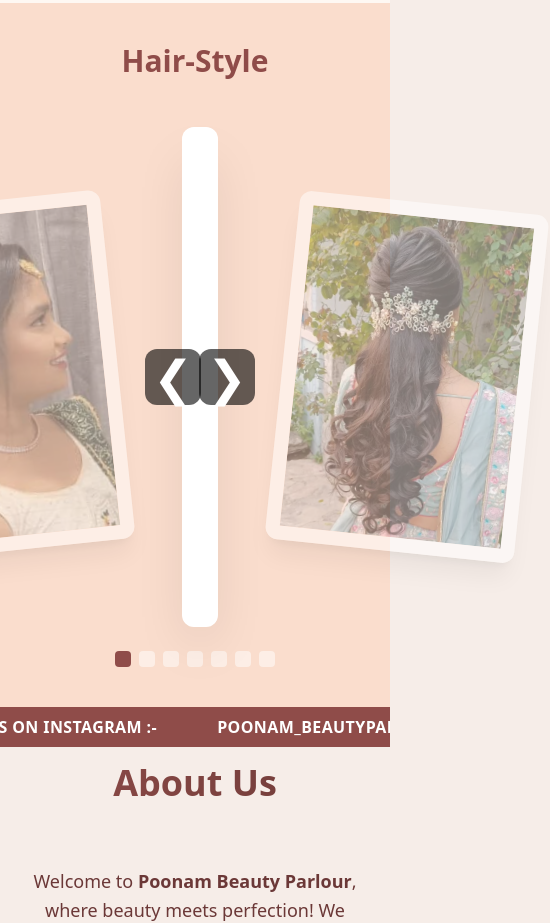
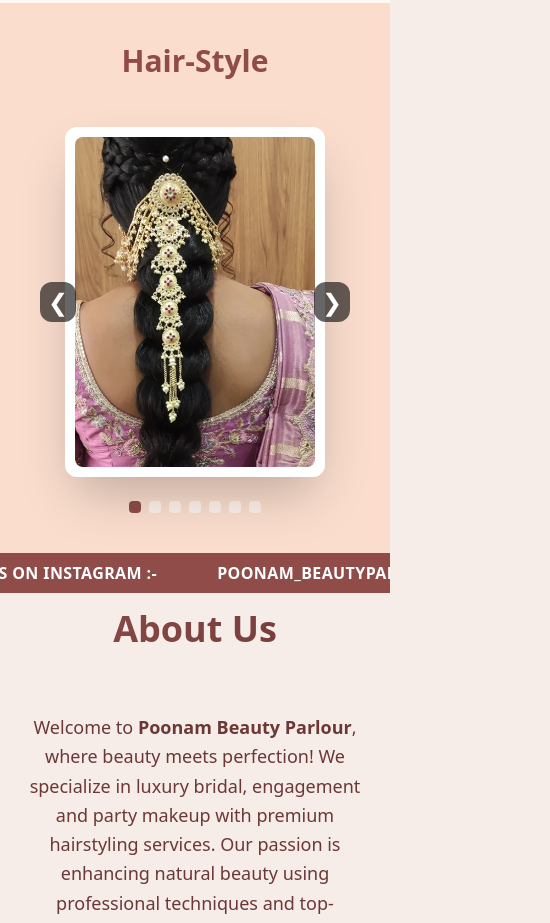
Before and after one commit to HETVI1405/poonam-beauty-parlour, a React (Vite) app: page / in a window 390 px wide. Shown: the part 6740-7663 px from the top of the page, 550 px wide, since content can reach past the window. Built offline with nearby package versions, Linux system fonts and the light colour scheme.

Commit message:
Refactor Hairstyle component and clean up code

```diff
--- a/src/components/Hairstyle.jsx
+++ b/src/components/Hairstyle.jsx
@@ -1,107 +1,4 @@
 
-// import { useState } from "react";
-
-// import img1 from "../assets/img/imgg1.png";
-// import img2 from "../assets/img/imgg2.png";
-// import img3 from "../assets/img/imgg3.png";
-// import img4 from "../assets/img/imgg4.png";
-// import img5 from "../assets/img/imgg5.png";
-// import img6 from "../assets/img/imgg6.png";
-// import img7 from "../assets/img/imgg7.png";
-
-// import img10 from "../assets/img/imgg10.png";
-// import img11 from "../assets/img/imgg11.png";
-// import img12 from "../assets/img/imgg12.png";
-// import img13 from "../assets/img/imgg13.png";
-
-// const images = [
-//   { url: img5 },
-//   { url: img3 },
-//   { url: img2 },
-//   { url: img11 },
-//   { url: img1 },
-//   { url: img6 },
-//   { url: img7 },
-
-
-//   { url: img10 },
-//   { url: img4 },
-//   { url: img12 },
-//   { url: img13 },
-// ];
-
-// export default function Slider() {
-//   const [index, setIndex] = useState(0);
-
-//   const prevIndex = index === 0 ? images.length - 1 : index - 1;
-//   const nextIndex = index === images.length - 1 ? 0 : index + 1;
-
-//   const next = () => setIndex(nextIndex);
-//   const prev = () => setIndex(prevIndex);
-
-//   return (
-//     <div className="flex flex-col justify-center items-center w-full py-10 bg-[#faddcd] select-none">
-//       <h2 className="text-3xl font-bold text-center my-6 bg-clip-text text-transparent bg-gradient-to-r from-[#8f4c49] to-[#6f3b38]">
-//         Hair-Style
-//       </h2>
-
-//       {/* Wrap All Images (Side + Main) */}
-//       <div className="relative flex items-center justify-center gap-3">
-
-//         {/* Left mini preview */}
-//         <img
-//           src={images[prevIndex].url}
-//           className="w-[120px] h-[160px] rounded-xl object-cover opacity-50 hover:opacity-80 transition cursor-pointer"
-//           onClick={prev}
-//         />
-
-//         {/* CENTER MAIN IMAGE */}
-//         <div className="relative w-[380px] sm:w-[430px] md:w-[520px] h-[520px] rounded-2xl overflow-hidden shadow-2xl border border-white/30">
-//           <img
-//             src={images[index].url}
-//             alt=""
-//             className="w-full h-full object-cover transition-all duration-700 ease-in-out animate-zoomFade"
-//           />
-
-//           {/* Arrows */}
-//           <button
-//             onClick={prev}
-//             className="absolute left-3 top-1/2 -translate-y-1/2 text-4xl bg-white/30 hover:bg-white/60 backdrop-blur-md px-3 py-1 rounded-xl shadow-md transition"
-//           >
-//             ❮
-//           </button>
-//           <button
-//             onClick={next}
-//             className="absolute right-3 top-1/2 -translate-y-1/2 text-4xl bg-white/30 hover:bg-white/60 backdrop-blur-md px-3 py-1 rounded-xl shadow-md transition"
-//           >
-//             ❯
-//           </button>
-//         </div>
-
-//         {/* Right mini preview */}
-//         <img
-//           src={images[nextIndex].url}
-//           className="w-[120px] h-[160px] rounded-xl object-cover opacity-50 hover:opacity-80 transition cursor-pointer"
-//           onClick={next}
-//         />
-//       </div>
-
-//       {/* THUMBNAILS */}
-//       <div className="flex gap-2 mt-5 flex-wrap justify-center px-3">
-//         {images.map((img, i) => (
-//           <div
-//             key={i}
-//             onClick={() => setIndex(i)}
-//             style={{ backgroundImage: `url(${img.url})` }}
-//             className={`w-14 h-14 bg-cover bg-center rounded-md cursor-pointer border-2 transition-all ${
-//               i === index ? "border-[#8f4c49] shadow-xl scale-110" : "opacity-50"
-//             }`}
-//           ></div>
-//         ))}
-//       </div>
-//     </div>
-//   );
-// }
 import { useState } from "react";
 
 import img1 from "../assets/img/imgg1.png";
@@ -124,58 +21,59 @@ export default function Carousel3D() {
   const nextIndex = index === images.length - 1 ? 0 : index + 1;
 
   return (
-    <div className=" w-full flex flex-col items-center justify-center py-10  bg-[#faddcd] select-none" id="Hair-style">
+    <div className="w-full flex flex-col items-center justify-center py-10 bg-[#faddcd] select-none" id="Hair-style">
       <h2 className="text-3xl font-bold text-[#8f4c49] mb-6">
         Hair-Style
       </h2>
 
-      <div className="relative flex items-center justify-center mt-6">
+      <div className="relative flex items-center justify-center mt-6 w-full">
 
-        {/* Left rotated image */}
+        {/* LEFT IMAGE - hidden on small screens */}
         <img
           src={images[prevIndex]}
-          className="w-[260px] h-[350px] object-cover rounded-xl border-[14px] border-white shadow-xl opacity-50 rotate-[-6deg] -translate-x-16 cursor-pointer"
+          className="hidden md:block w-[180px] h-[240px] lg:w-[260px] lg:h-[350px] object-cover rounded-xl border-[10px] lg:border-[14px] border-white shadow-xl opacity-50 rotate-[-6deg] -translate-x-6 lg:-translate-x-16 cursor-pointer transition-all"
           onClick={prev}
         />
 
-        {/* Center main image */}
-        <div className="relative w-[400px] h-[500px] border-[18px] border-white rounded-xl shadow-2xl z-30 bg-white">
+        {/* MAIN IMAGE */}
+        <div className="relative w-[260px] h-[350px] sm:w-[320px] sm:h-[420px] md:w-[380px] md:h-[480px] lg:w-[400px] lg:h-[500px] border-[10px] sm:border-[14px] md:border-[18px] border-white rounded-xl shadow-2xl z-30 bg-white">
           <img
             src={images[index]}
             className="w-full h-full object-cover rounded-lg"
           />
 
-          {/* Arrow buttons */}
+          {/* Buttons */}
           <button
             onClick={prev}
-            className="absolute left-[-55px] top-1/2 -translate-y-1/2 text-5xl bg-black/60 text-white px-2 py-1 rounded-xl hover:bg-black"
+            className="absolute left-[-35px] sm:left-[-45px] top-1/2 -translate-y-1/2 text-2xl sm:text-4xl lg:text-5xl bg-black/60 text-white px-2 py-1 rounded-xl hover:bg-black transition"
           >
             ❮
           </button>
+
           <button
             onClick={next}
-            className="absolute right-[-55px] top-1/2 -translate-y-1/2 text-5xl bg-black/60 text-white px-2 py-1 rounded-xl hover:bg-black"
+            className="absolute right-[-35px] sm:right-[-45px] top-1/2 -translate-y-1/2 text-2xl sm:text-4xl lg:text-5xl bg-black/60 text-white px-2 py-1 rounded-xl hover:bg-black transition"
           >
             ❯
           </button>
         </div>
 
-        {/* Right rotated image */}
+        {/* RIGHT IMAGE - hidden on small screens */}
         <img
           src={images[nextIndex]}
-          className="w-[260px] h-[350px] object-cover rounded-xl border-[14px] border-white shadow-xl opacity-50 rotate-[6deg] translate-x-16 cursor-pointer"
+          className="hidden md:block w-[180px] h-[240px] lg:w-[260px] lg:h-[350px] object-cover rounded-xl border-[10px] lg:border-[14px] border-white shadow-xl opacity-50 rotate-[6deg] translate-x-6 lg:translate-x-16 cursor-pointer transition-all"
           onClick={next}
         />
       </div>
 
-      {/* dots navigation */}
+      {/* DOTS */}
       <div className="flex gap-2 mt-6">
         {images.map((_, i) => (
           <div
             key={i}
             onClick={() => setIndex(i)}
-            className={`w-4 h-4 rounded-sm cursor-pointer ${
-              i === index ? "bg-[#8f4c49]" : "bg-white/50"
+            className={`w-3 h-3 sm:w-4 sm:h-4 rounded-sm cursor-pointer ${
+              i === index ? "bg-[#8f4c49]" : "bg-white/60"
             }`}
           ></div>
         ))}
```
